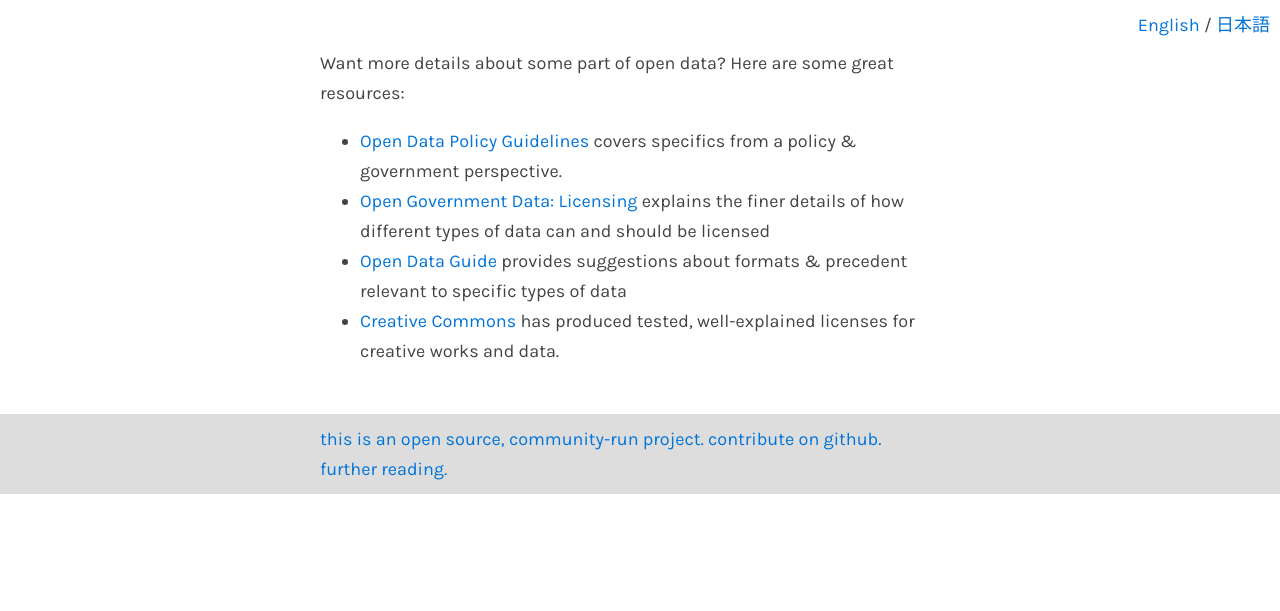
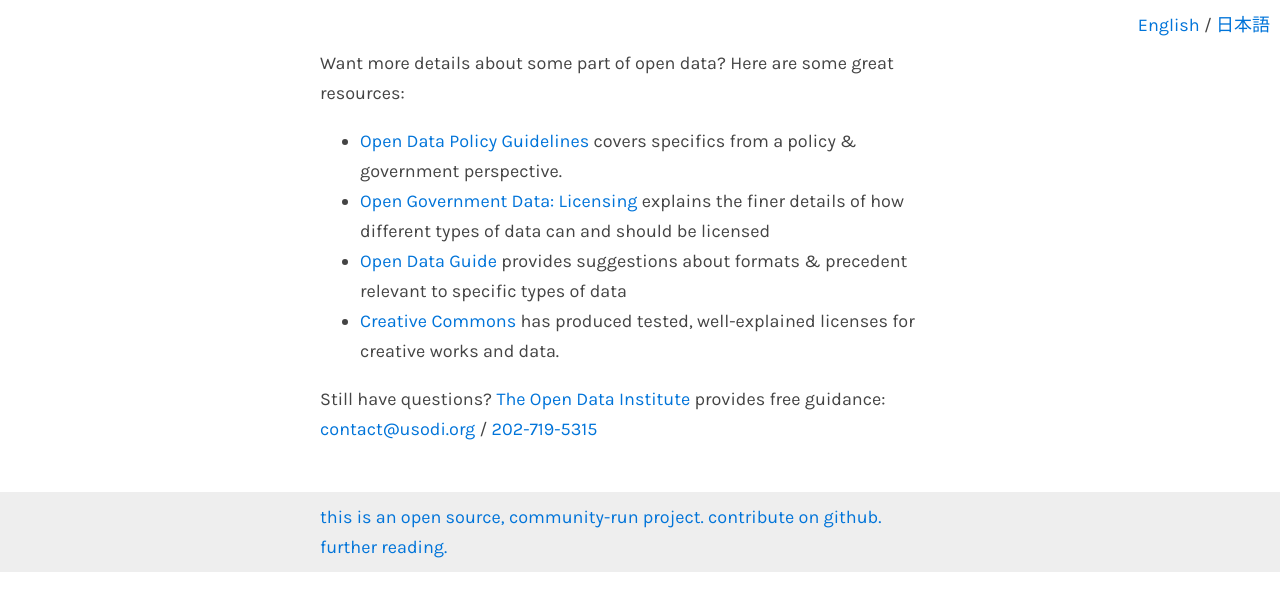
Before and after one commit to tmcw/simpleopendata, a Jekyll site: the page built from more.md, in a window 1280 px wide. Shown: the top 611 px of the page. Built offline with Jekyll 4.4.1, drawn with Linux system fonts in a browser that asks for light colours; Markdown is read by kramdown in place of the engine named in the settings; comment, search, counter and statistics services are not loaded.

Commit message:
Add link to Open Data Institute

```diff
--- a/css/site.css
+++ b/css/site.css
@@ -28,7 +28,7 @@
 }
 
 .footer {
-    background:#DDDDDD;
+    background:#eee;
 }
 
 .languages {
--- a/more.md
+++ b/more.md
@@ -12,3 +12,6 @@
   suggestions about formats & precedent relevant to specific types of data
 * [Creative Commons](http://creativecommons.org/) has produced tested, well-explained
   licenses for creative works and data.
+
+Still have questions? [The Open Data Institute](http://theodi.org/)
+provides free guidance: [contact@usodi.org](mailto:contact@usodi.org) / <a href='tel:202-719-5315'>202-719-5315</a>
```
